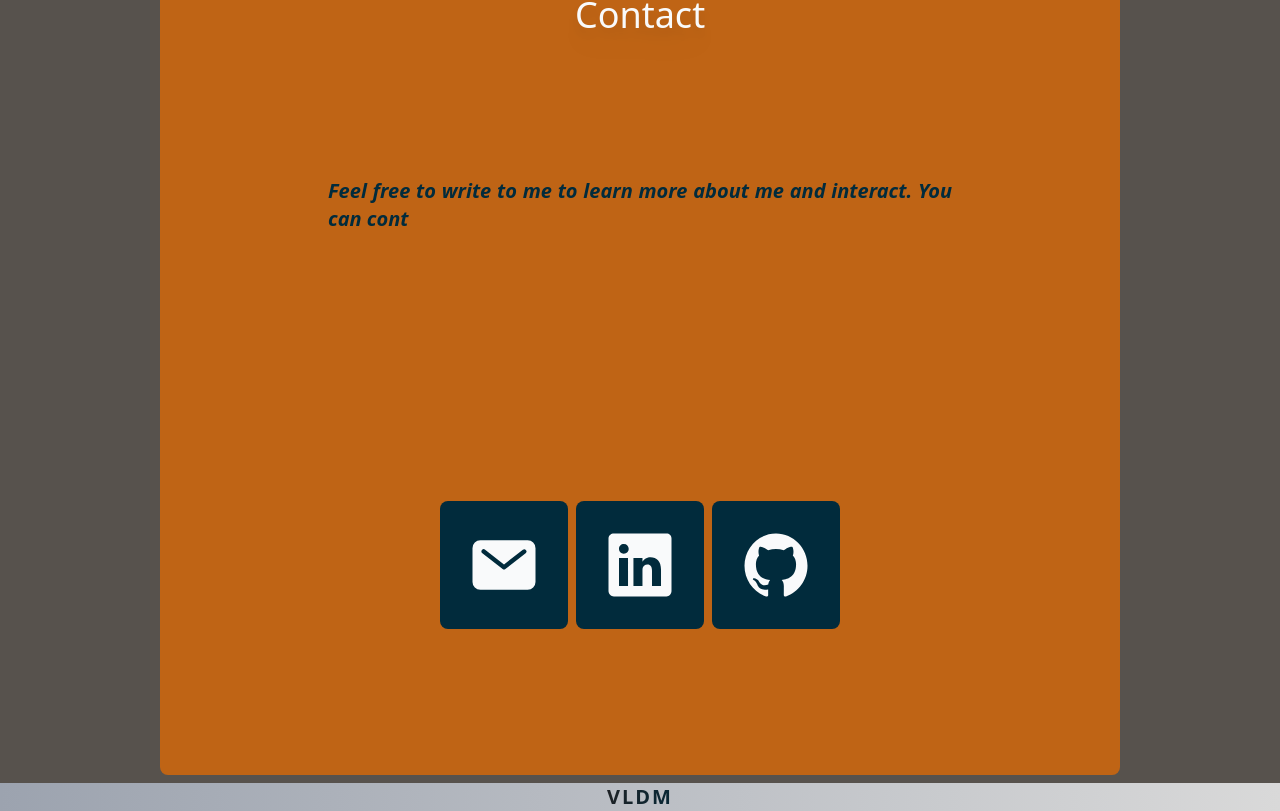
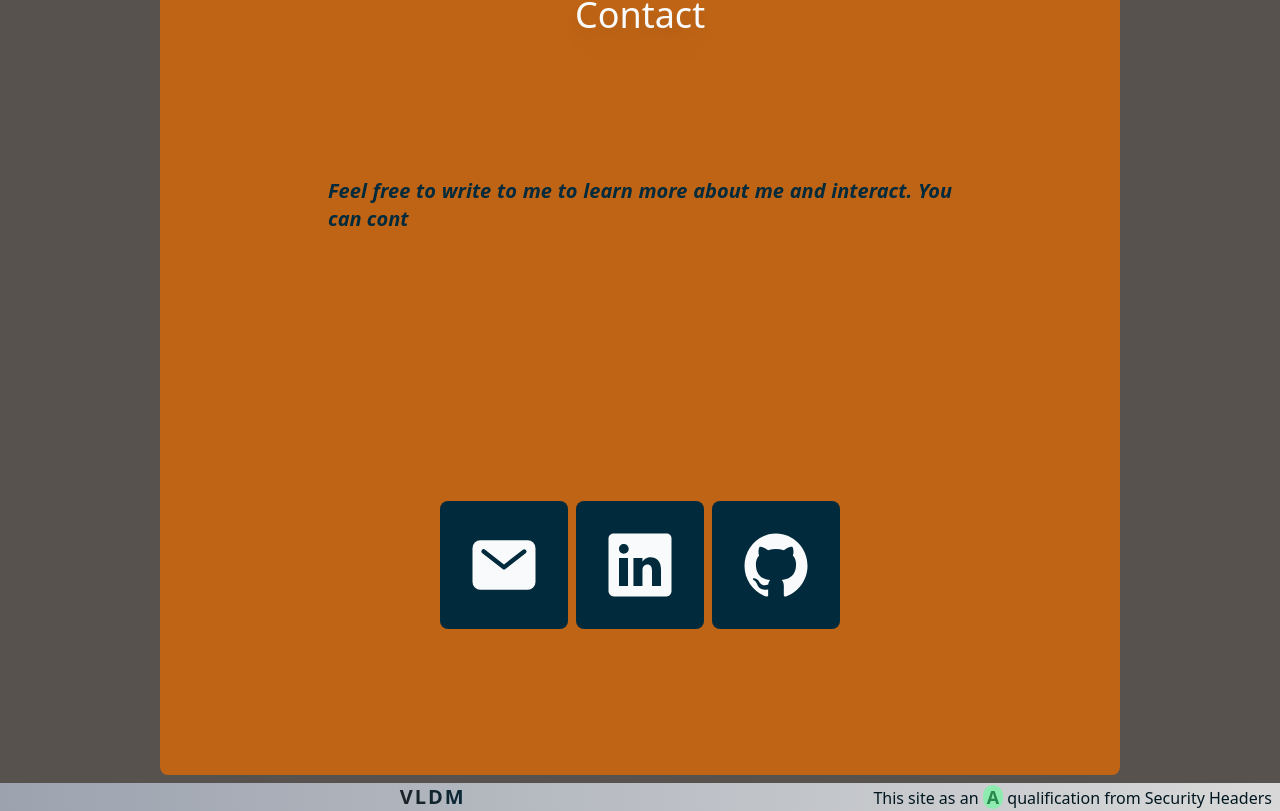
Before and after one commit to VLDeMenezes/vldm, a Next.js app: page / in a window 1280 px wide. Shown: the part 3287-4098 px from the top of the page. Built offline with nearby package versions, Linux system fonts and the light colour scheme.

Commit message:
Footer improve with anchor

```diff
--- a/src/app/Footer.js
+++ b/src/app/Footer.js
@@ -2,9 +2,23 @@ import React from "react";
 
 const Footer = () => {
   return (
-    <div className="dark:bg-SectionDark bg-NavBar  bg-gradient-to-l from-NavBar  to-gray-400 dark:to-slate-800 ">
+    <div className="flex flex-row justify-around dark:bg-SectionDark bg-NavBar  bg-gradient-to-l from-NavBar  to-gray-400 dark:to-slate-800 ">
       <p className="text-center text-Detail font-bold text-lg lg:text-xl w-1/3 animate-backgroundMove mx-auto bg-gradient-to-r from-Detail via-orange-950 to-iconLigthSelect bg-clip-text text-transparent tracking-widest">
         VLDM
+      </p>
+      <p className="text-Darkground px-2">
+        This site as an{" "}
+        <strong className="text-green-700 text-lg animate-pulse bg-green-300 rounded-full px-1">
+          A
+        </strong>{" "}
+        qualification from{" "}
+        <a
+          href="https://securityheaders.com/?q=https%3A%2F%2Fvldm-portafolio.vercel.app%2F&followRedirects=on"
+          target="_blank"
+          referrerPolicy="no-referrer"
+        >
+          Security Headers
+        </a>
       </p>
     </div>
   );
```
